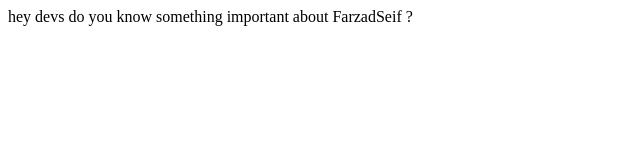
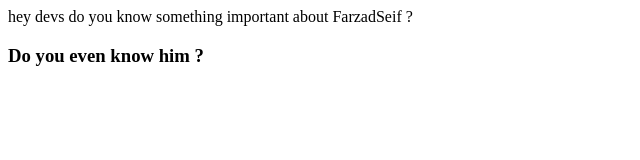
Before and after one commit to Fiesdazraf/welcome, a plain HTML site: page index.html in a window 1280 px wide. Shown: the whole page, without its empty margins (0-640 px from the left). Drawn offline with Linux system fonts and the light colour scheme.

Commit message:
added h3 tag

```diff
--- a/index.html
+++ b/index.html
@@ -5,5 +5,6 @@
     </head>
     <body>
         hey devs do you know something important about FarzadSeif ?
+        <h3>Do you even know him ?</h3>
     </body>
 </html>
```
